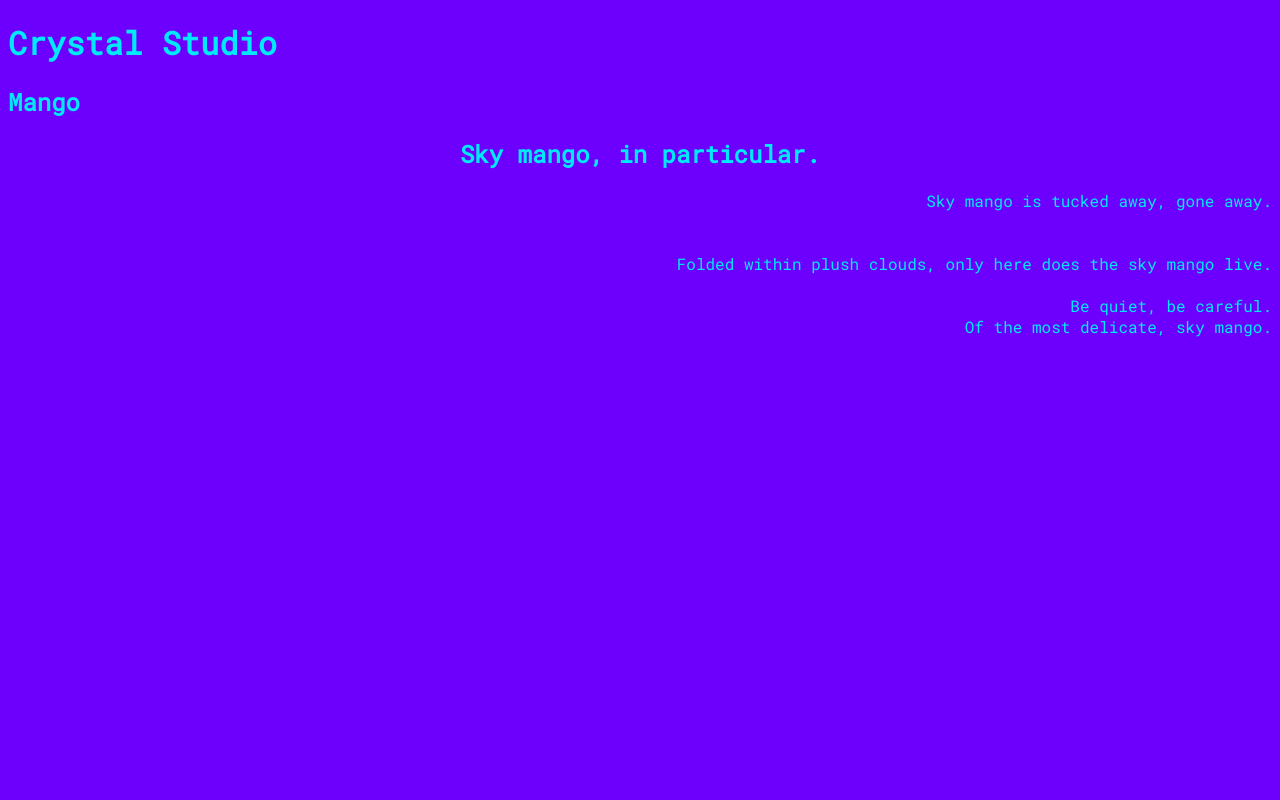
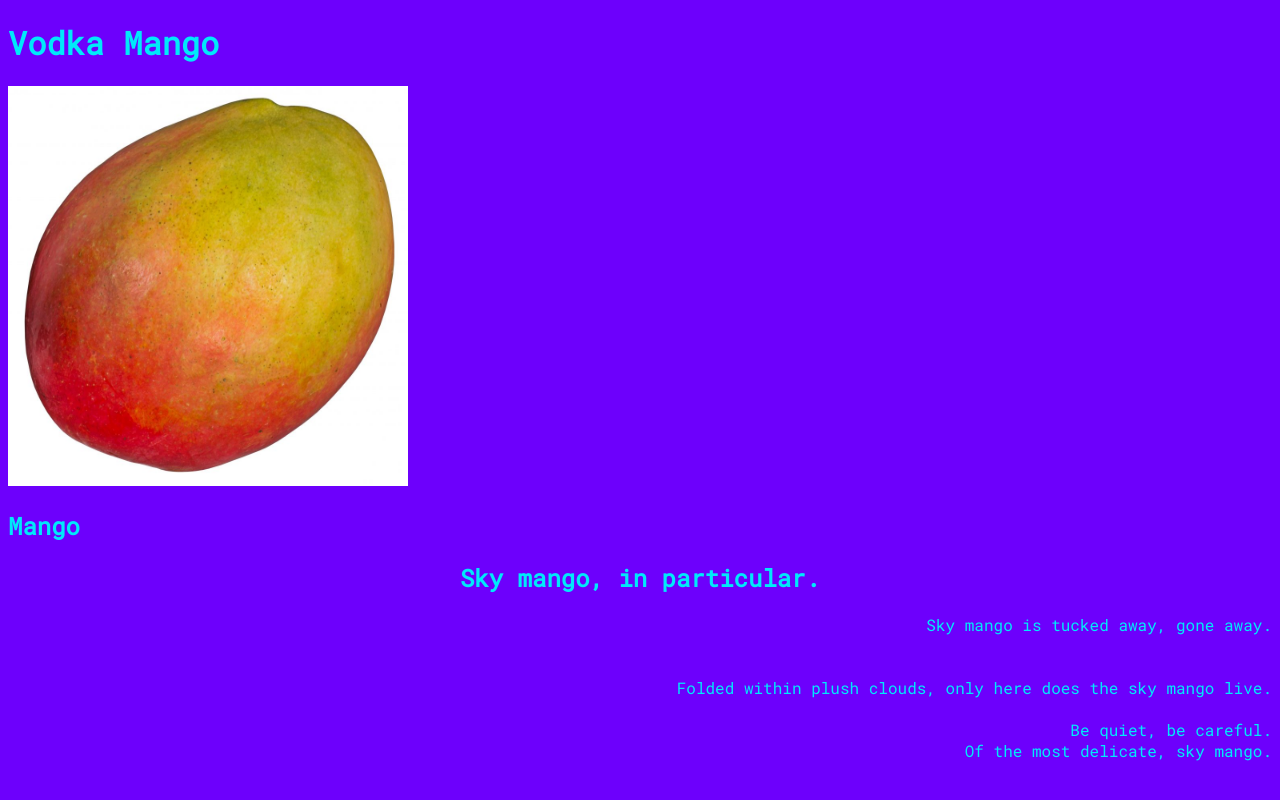
Before and after one commit to lfastfast/testtest, a plain HTML site: page index.html in a window 1280 px wide. Drawn offline with Linux system fonts and the light colour scheme.

Commit message:
Update index.html

```diff
--- a/index.html
+++ b/index.html
@@ -11,7 +11,8 @@ font-family: 'Roboto Mono', monospace;
 </style>
 </head>
 <body>
-<h1>Crystal Studio</h1>
+<h1>Vodka Mango</h1>
+  <img src="images/vodkamango.jpg" width="400" height ="400" alt="vodkamango">
 </body>
 </html>
 
```
